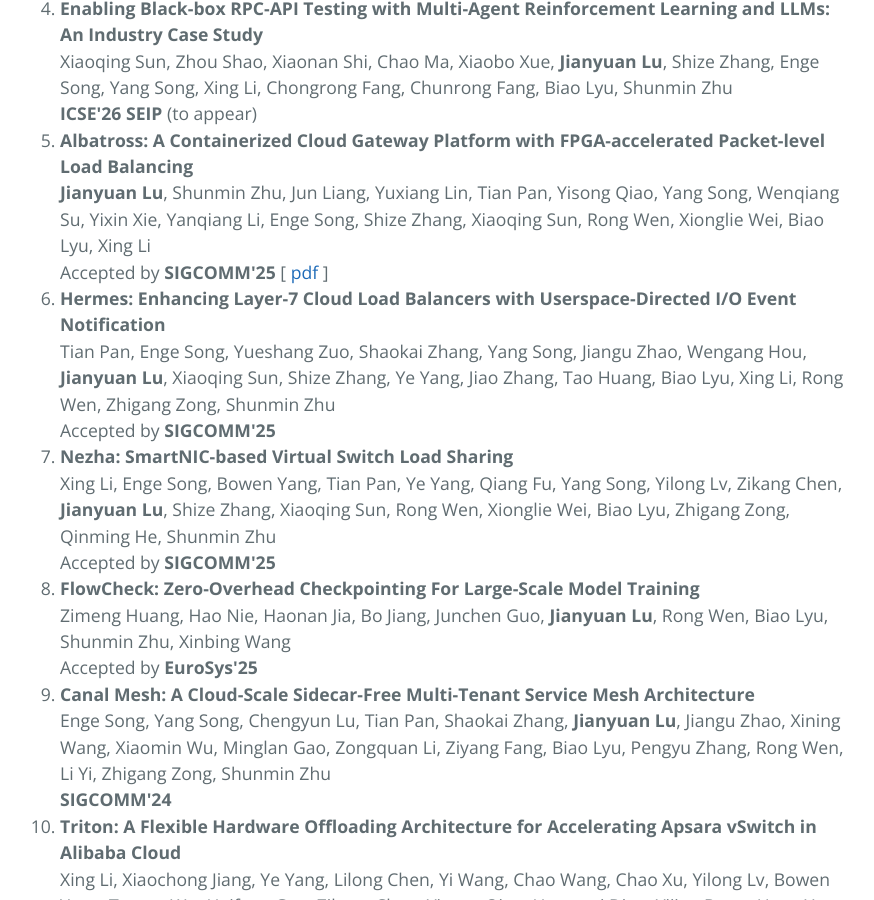
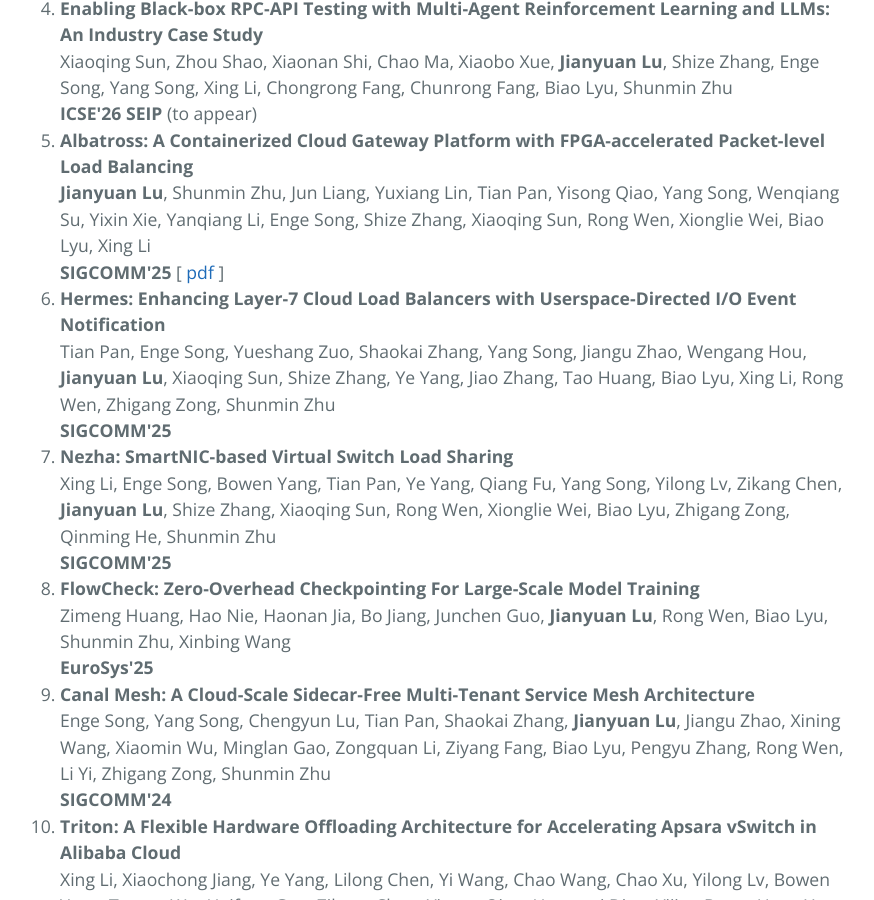
Before and after one commit to thlujy/thlujy.github.io, a Jekyll site: the page docs/index.html, which Jekyll copies as it is, in a window 1280 px wide and 900 px high, scrolled down 1618 px. Shown: the whole window, without its empty margins (204-1078 px from the left). Built offline with Jekyll 4.4.1, drawn with Linux system fonts in a browser that asks for light colours.

Commit message:
Remove Accepted by prefix from published papers

```diff
--- a/docs/index.html
+++ b/docs/index.html
@@ -60,10 +60,10 @@
   <li><strong>Bifrost: Alibaba's Next-Generation VPC Network with High-Performance Multipath Reliable Transport</strong><br>Zihao Fan, Xing Li, Ye Yang, Bo Jiang, Bowen Yang, Yilong Lv, Yuke Hong, Yinian Zhou, Junnan Cai, Jiayue Xu, Yunrui Hu, Zhao Gao, Ke Sun, Yimin Liu, Xiangdong Zhang, Enge Song, <strong>Jianyuan Lu</strong>, Xiaoqing Sun, Shize Zhang, Haonan Li, Mingxin Li, Changgang Zheng, Yang Song, Jun Liang, Biao Lyu, Rong Wen, Zhigang Zong, Shunmin Zhu<br><strong>NSDI'26</strong> (to appear)</li>
   <li><strong>ZooRoute: Enhancing Cloud-Scale Network Reliability via Candidate Path Provisioning and Overlay Proactive Rerouting</strong><br>Xiaoqing Sun, Xing Li, Xionglie Wei, Tian Pan, Ju Zhang, Bowen Yang, Yi Wang, Ye Yang, Yu Qi, Le Yu, Chenhao Jia, Zhanlong Zhang, Xinyu Chen, Xiaobo Xue, <strong>Jianyuan Lu</strong>, Shize Zhang, Enge Song, Yang Song, Rong Wen, Biao Lyu, Yang Xu, Shunmin Zhu<br><strong>NSDI'26</strong> (to appear)</li>
   <li><strong>Enabling Black-box RPC-API Testing with Multi-Agent Reinforcement Learning and LLMs: An Industry Case Study</strong><br>Xiaoqing Sun, Zhou Shao, Xiaonan Shi, Chao Ma, Xiaobo Xue, <strong>Jianyuan Lu</strong>, Shize Zhang, Enge Song, Yang Song, Xing Li, Chongrong Fang, Chunrong Fang, Biao Lyu, Shunmin Zhu<br><strong>ICSE'26 SEIP</strong> (to appear)</li>
-  <li><strong>Albatross: A Containerized Cloud Gateway Platform with FPGA-accelerated Packet-level Load Balancing</strong><br><strong>Jianyuan Lu</strong>, Shunmin Zhu, Jun Liang, Yuxiang Lin, Tian Pan, Yisong Qiao, Yang Song, Wenqiang Su, Yixin Xie, Yanqiang Li, Enge Song, Shize Zhang, Xiaoqing Sun, Rong Wen, Xionglie Wei, Biao Lyu, Xing Li<br>Accepted by <strong>SIGCOMM'25</strong> [ <a href="./papers/Lujianyuan-sigcomm-albatross.pdf">pdf</a> ]</li>
-  <li><strong>Hermes: Enhancing Layer-7 Cloud Load Balancers with Userspace-Directed I/O Event Notification</strong><br>Tian Pan, Enge Song, Yueshang Zuo, Shaokai Zhang, Yang Song, Jiangu Zhao, Wengang Hou, <strong>Jianyuan Lu</strong>, Xiaoqing Sun, Shize Zhang, Ye Yang, Jiao Zhang, Tao Huang, Biao Lyu, Xing Li, Rong Wen, Zhigang Zong, Shunmin Zhu<br>Accepted by <strong>SIGCOMM'25</strong></li>
-  <li><strong>Nezha: SmartNIC-based Virtual Switch Load Sharing</strong><br>Xing Li, Enge Song, Bowen Yang, Tian Pan, Ye Yang, Qiang Fu, Yang Song, Yilong Lv, Zikang Chen, <strong>Jianyuan Lu</strong>, Shize Zhang, Xiaoqing Sun, Rong Wen, Xionglie Wei, Biao Lyu, Zhigang Zong, Qinming He, Shunmin Zhu<br>Accepted by <strong>SIGCOMM'25</strong></li>
-  <li><strong>FlowCheck: Zero-Overhead Checkpointing For Large-Scale Model Training</strong><br>Zimeng Huang, Hao Nie, Haonan Jia, Bo Jiang, Junchen Guo, <strong>Jianyuan Lu</strong>, Rong Wen, Biao Lyu, Shunmin Zhu, Xinbing Wang<br>Accepted by <strong>EuroSys'25</strong></li>
+  <li><strong>Albatross: A Containerized Cloud Gateway Platform with FPGA-accelerated Packet-level Load Balancing</strong><br><strong>Jianyuan Lu</strong>, Shunmin Zhu, Jun Liang, Yuxiang Lin, Tian Pan, Yisong Qiao, Yang Song, Wenqiang Su, Yixin Xie, Yanqiang Li, Enge Song, Shize Zhang, Xiaoqing Sun, Rong Wen, Xionglie Wei, Biao Lyu, Xing Li<br><strong>SIGCOMM'25</strong> [ <a href="./papers/Lujianyuan-sigcomm-albatross.pdf">pdf</a> ]</li>
+  <li><strong>Hermes: Enhancing Layer-7 Cloud Load Balancers with Userspace-Directed I/O Event Notification</strong><br>Tian Pan, Enge Song, Yueshang Zuo, Shaokai Zhang, Yang Song, Jiangu Zhao, Wengang Hou, <strong>Jianyuan Lu</strong>, Xiaoqing Sun, Shize Zhang, Ye Yang, Jiao Zhang, Tao Huang, Biao Lyu, Xing Li, Rong Wen, Zhigang Zong, Shunmin Zhu<br><strong>SIGCOMM'25</strong></li>
+  <li><strong>Nezha: SmartNIC-based Virtual Switch Load Sharing</strong><br>Xing Li, Enge Song, Bowen Yang, Tian Pan, Ye Yang, Qiang Fu, Yang Song, Yilong Lv, Zikang Chen, <strong>Jianyuan Lu</strong>, Shize Zhang, Xiaoqing Sun, Rong Wen, Xionglie Wei, Biao Lyu, Zhigang Zong, Qinming He, Shunmin Zhu<br><strong>SIGCOMM'25</strong></li>
+  <li><strong>FlowCheck: Zero-Overhead Checkpointing For Large-Scale Model Training</strong><br>Zimeng Huang, Hao Nie, Haonan Jia, Bo Jiang, Junchen Guo, <strong>Jianyuan Lu</strong>, Rong Wen, Biao Lyu, Shunmin Zhu, Xinbing Wang<br><strong>EuroSys'25</strong></li>
   <li><strong>Canal Mesh: A Cloud-Scale Sidecar-Free Multi-Tenant Service Mesh Architecture</strong><br>Enge Song, Yang Song, Chengyun Lu, Tian Pan, Shaokai Zhang, <strong>Jianyuan Lu</strong>, Jiangu Zhao, Xining Wang, Xiaomin Wu, Minglan Gao, Zongquan Li, Ziyang Fang, Biao Lyu, Pengyu Zhang, Rong Wen, Li Yi, Zhigang Zong, Shunmin Zhu<br><strong>SIGCOMM'24</strong></li>
   <li><strong>Triton: A Flexible Hardware Offloading Architecture for Accelerating Apsara vSwitch in Alibaba Cloud</strong><br>Xing Li, Xiaochong Jiang, Ye Yang, Lilong Chen, Yi Wang, Chao Wang, Chao Xu, Yilong Lv, Bowen Yang, Taotao Wu, Haifeng Gao, Zikang Chen, Yisong Qiao, Hongwei Ding, Yijian Dong, Hang Yang, Jianming Song, <strong>Jianyuan Lu</strong>, Pengyu Zhang, Chengkun Wei, Zihui Zhang, Wenzhi Chen, Qinming He, Shunmin Zhu<br><strong>SIGCOMM'24</strong></li>
   <li><strong>QuarkTable: Building Compact Forwarding Tables for Programmable Switches on Public Clouds</strong><br><strong>Jianyuan Lu</strong>, Huaiyi Zhao, Yu Qi, Yehao Feng, Xinyu Guo, Shengru Li, Enge Song, Xionglie Wei, Biao Lyu, Rong Wen, Shunmin Zhu<br><strong>APNET’24</strong></li>
```
